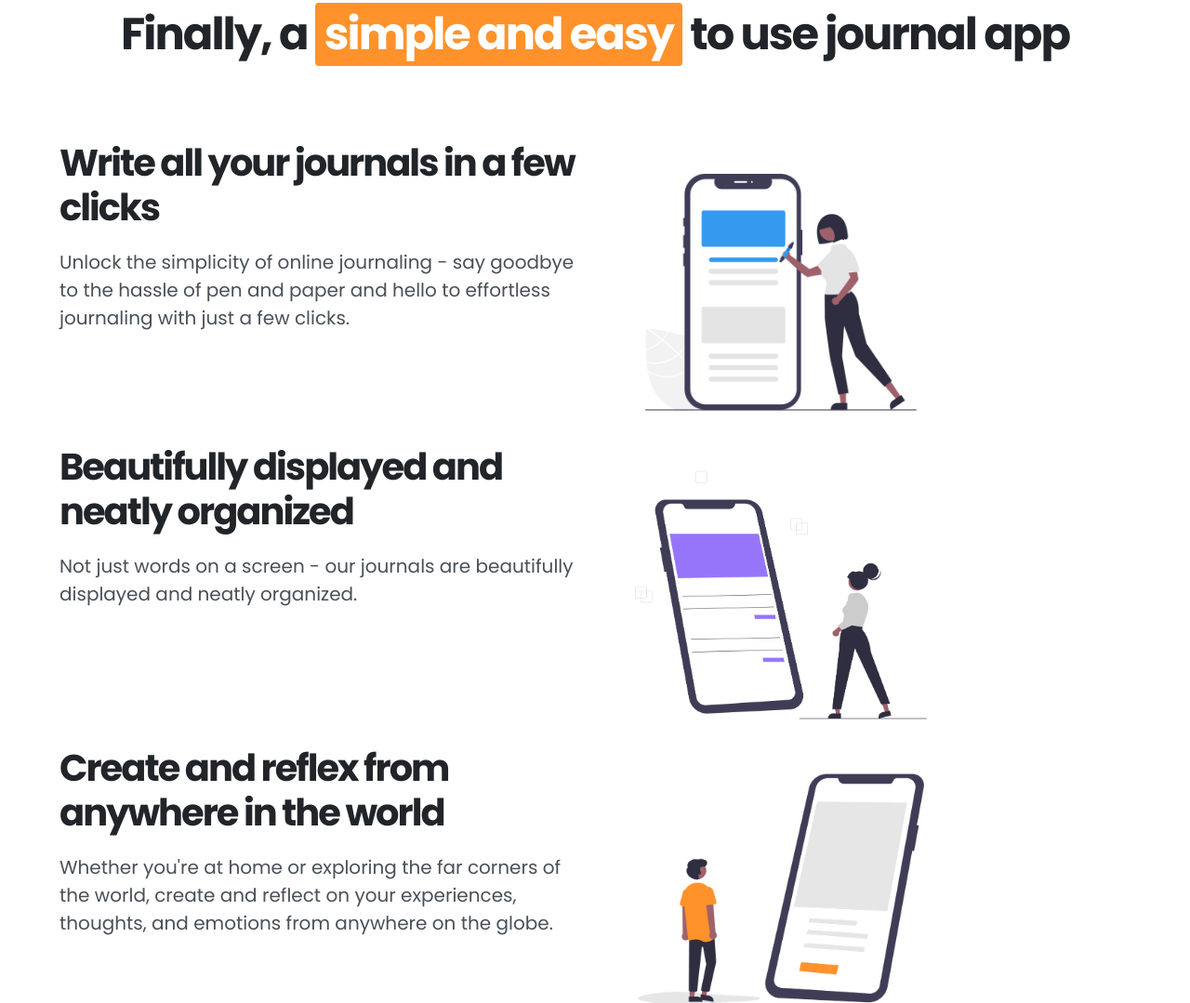
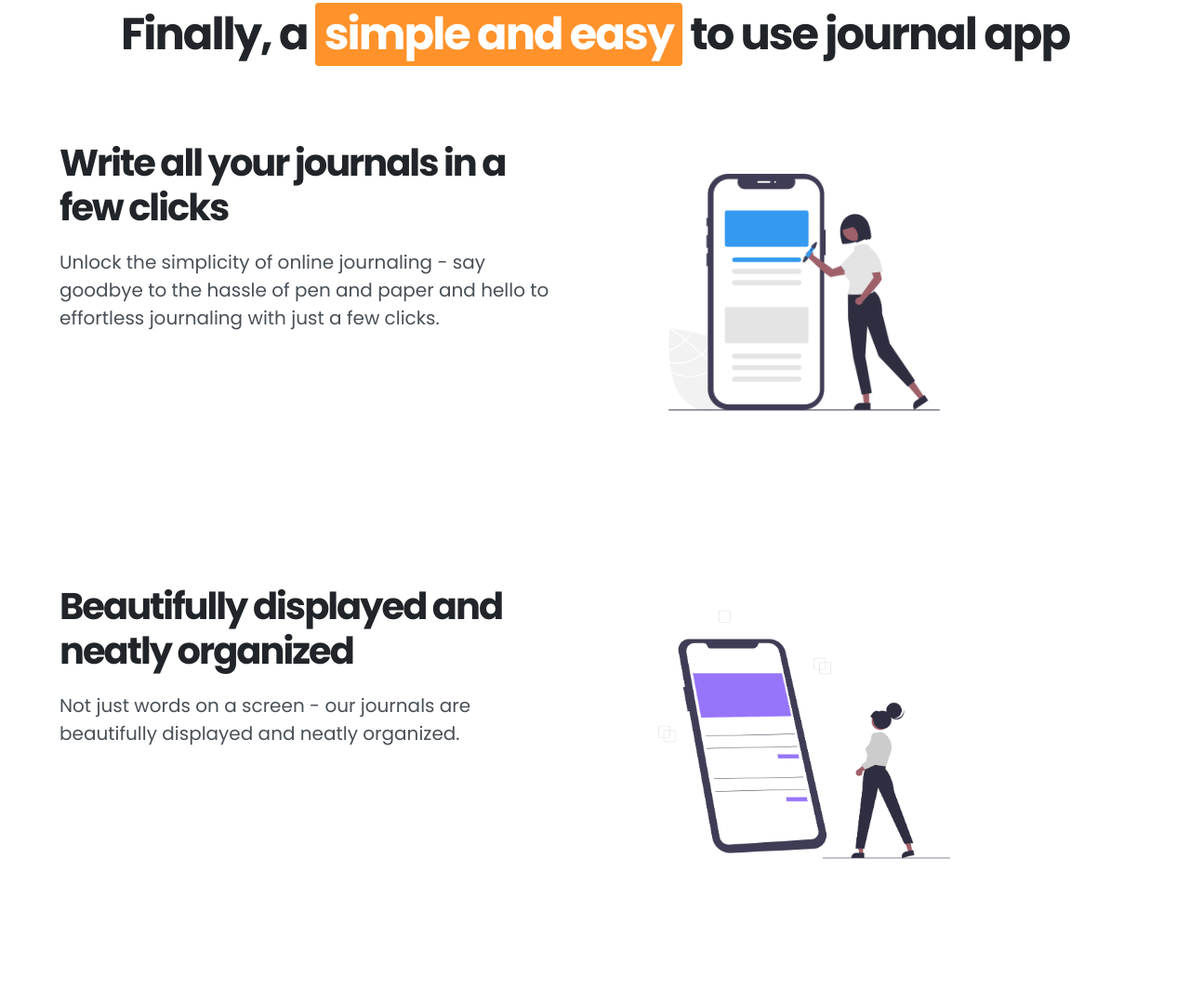
Before and after one commit to lengleman-spec/quill-landing-page, a plain HTML site: page index.html in a window 1280 px wide. Shown: the part 897-1976 px from the top of the page at 93% size. Drawn offline with Linux system fonts and the light colour scheme.

Commit message:
Add row and column gap to features section

```diff
--- a/styles.css
+++ b/styles.css
@@ -259,6 +259,8 @@ span {
 .features-grid-container {
   display: grid;
   grid-template-columns: 1fr 1fr;
+  row-gap: 15rem;
+  column-gap: 5rem;
 }
 
 .feature-headings {
```
